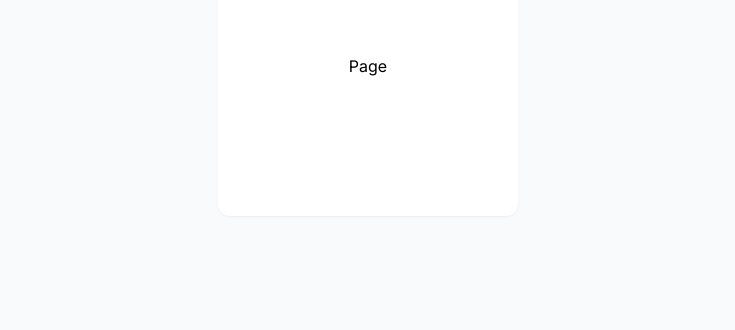
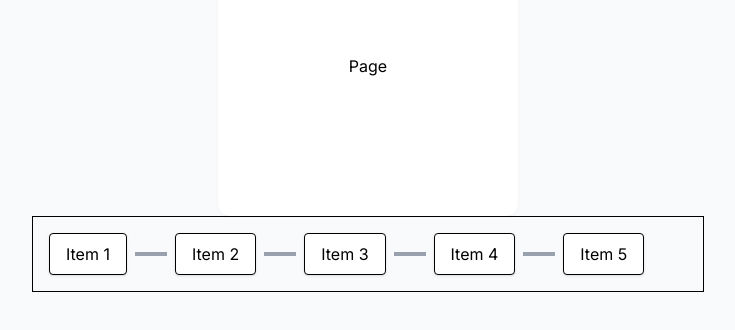
Before and after one commit to Reche13/fillout-nav, a Next.js app: page / in a window 1280 px wide. Shown: the part 148-478 px from the top of the page, without its empty margins (272-1007 px from the left). Built offline with nearby package versions, Linux system fonts and the light colour scheme.

Commit message:
add basic sorting tabs

```diff
--- /dev/null
+++ b/src/components/navigation/SortableTab.tsx
@@ -0,0 +1,37 @@
+import { UniqueIdentifier } from "@dnd-kit/core";
+import { useSortable } from "@dnd-kit/sortable";
+import { CSS } from "@dnd-kit/utilities";
+import React from "react";
+
+export const SortableTab = ({
+  item,
+}: {
+  item: { id: UniqueIdentifier; label: string };
+}) => {
+  const {
+    attributes,
+    listeners,
+    setNodeRef,
+    transform,
+    transition,
+    isDragging,
+  } = useSortable({ id: item.id });
+
+  const style = {
+    transform: CSS.Transform.toString(transform),
+    transition,
+    zIndex: isDragging ? "50" : "10",
+  };
+
+  return (
+    <div
+      ref={setNodeRef}
+      style={style}
+      {...attributes}
+      {...listeners}
+      className="px-4 py-2 border rounded bg-white shadow cursor-grab"
+    >
+      {item.label}
+    </div>
+  );
+};
--- /dev/null
+++ b/src/components/navigation/divider.tsx
@@ -0,0 +1,29 @@
+import { motion } from "motion/react";
+import { useState } from "react";
+
+export const Divider = ({ index }: { index: number }) => {
+  const [hoveredIndex, setHoveredIndex] = useState<number | null>(null);
+
+  const insertItemAt = (index: number) => {
+    console.log(index);
+  };
+  return (
+    <motion.div
+      onMouseEnter={() => setHoveredIndex(index)}
+      onMouseLeave={() => setHoveredIndex(null)}
+      className="relative w-8 h-1 bg-gray-400 mx-2"
+    >
+      {hoveredIndex === index && (
+        <motion.button
+          onClick={() => insertItemAt(index + 1)}
+          initial={{ opacity: 0, y: -10 }}
+          animate={{ opacity: 1, y: 0 }}
+          exit={{ opacity: 0, y: -10 }}
+          className="absolute -top-3 left-1/2 -translate-x-1/2 bg-blue-500 text-white rounded-full w-6 h-6 text-sm"
+        >
+          +
+        </motion.button>
+      )}
+    </motion.div>
+  );
+};
--- a/src/components/navigation/index.tsx
+++ b/src/components/navigation/index.tsx
@@ -12,7 +12,9 @@ import {
   horizontalListSortingStrategy,
   SortableContext,
 } from "@dnd-kit/sortable";
-import React, { useState } from "react";
+import React, { Fragment, useState } from "react";
+import { Divider } from "./divider";
+import { SortableTab } from "./SortableTab";
 
 export const Navigation = () => {
   const [items, setItems] = useState<{ id: UniqueIdentifier; label: string }[]>(
@@ -44,7 +46,16 @@ export const Navigation = () => {
         items={items.map((i) => i.id)}
         strategy={horizontalListSortingStrategy}
       >
-        <div className="flex items-center"></div>
+        <div className="w-full border max-w-2xl p-4">
+          <div className="flex items-center">
+            {items.map((item, index) => (
+              <Fragment key={item.id}>
+                <SortableTab item={item} />
+                {index < items.length - 1 && <Divider index={index} />}
+              </Fragment>
+            ))}
+          </div>
+        </div>
       </SortableContext>
     </DndContext>
   );
```
